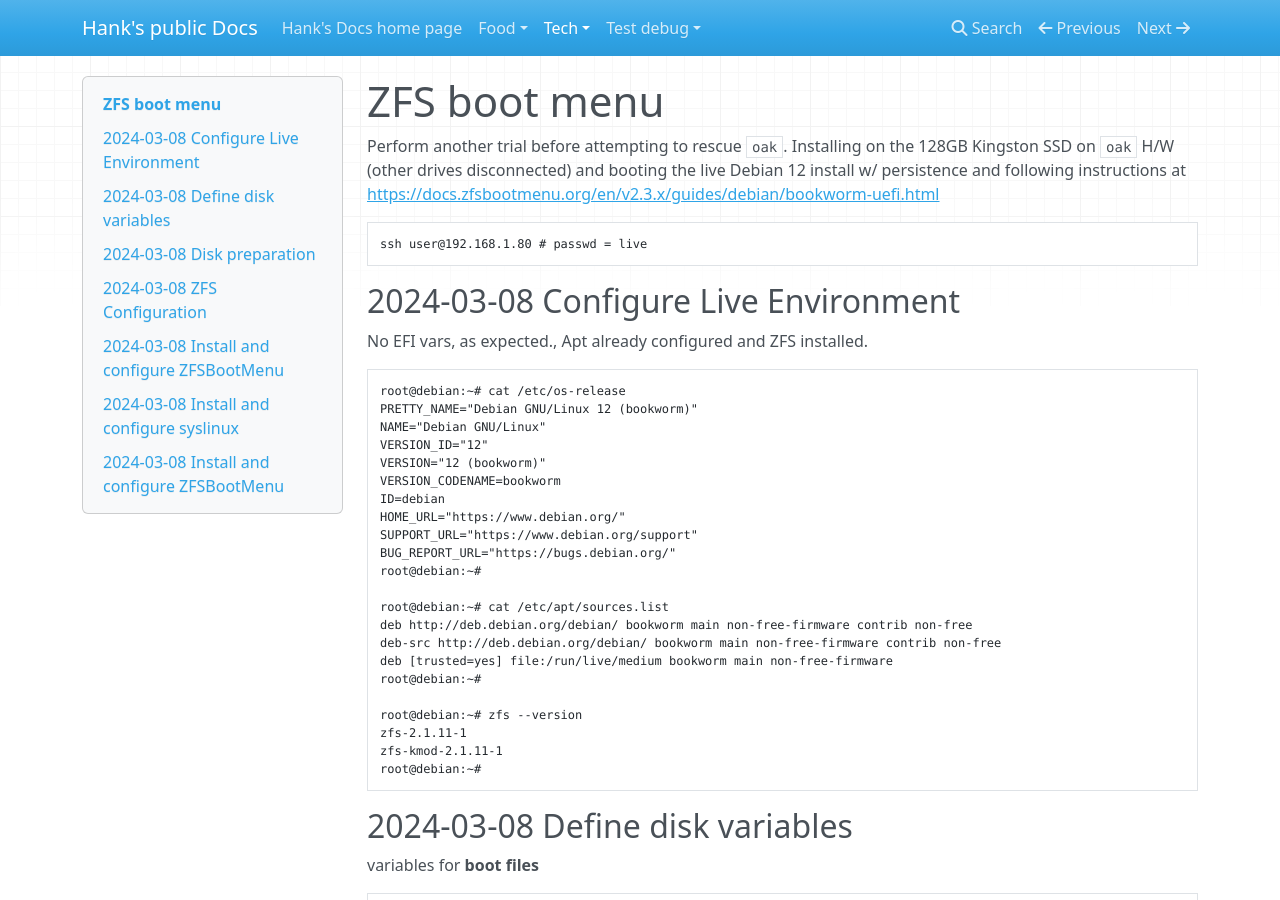
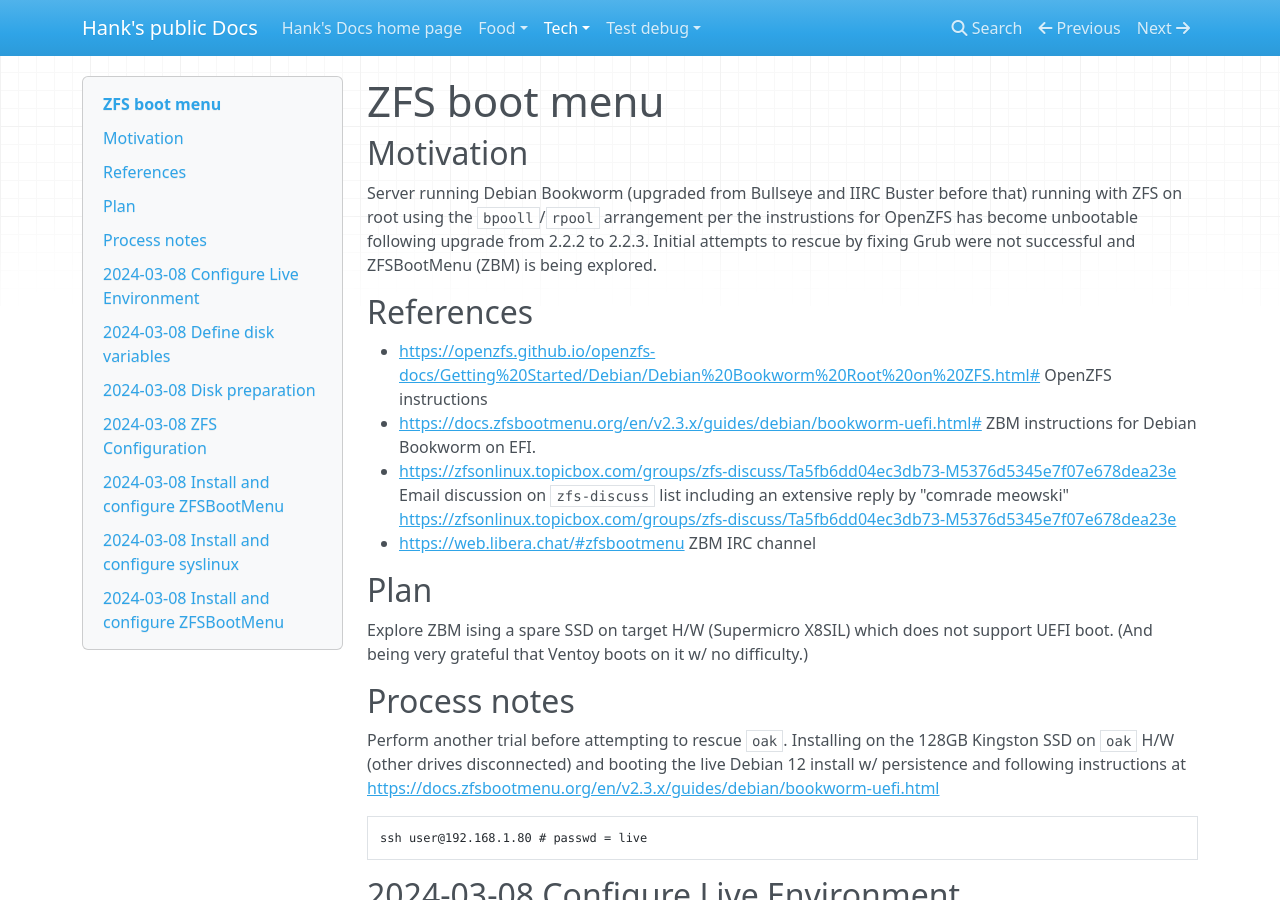
Before and after one commit to HankB/MkDocs-blog, an MkDocs documentation site: the page built from docs/tech/ZFS-boot-menu.md, in a window 1280 px wide and 900 px high. Built offline with MkDocs 1.6.1, drawn with Linux system fonts in a browser that asks for light colours; nearby versions of some CDN libraries.

Commit message:
motivation, references, plan

```diff
--- a/docs/tech/ZFS-boot-menu.md
+++ b/docs/tech/ZFS-boot-menu.md
@@ -1,4 +1,21 @@
 # ZFS boot menu
+
+## Motivation
+
+Server running Debian Bookworm (upgraded from Bullseye and IIRC Buster before that) running with ZFS on root using the `bpooll`/`rpool` arrangement per the instrustions for OpenZFS has become unbootable following upgrade from 2.2.2 to 2.2.3. Initial attempts to rescue by fixing Grub were not successful and ZFSBootMenu (ZBM) is being explored.
+
+## References
+
+* <https://openzfs.github.io/openzfs-docs/Getting%20Started/Debian/Debian%20Bookworm%20Root%20on%20ZFS.html#> OpenZFS instructions
+* <https://docs.zfsbootmenu.org/en/v2.3.x/guides/debian/bookworm-uefi.html#> ZBM instructions for Debian Bookworm on EFI.
+* <https://zfsonlinux.topicbox.com/groups/zfs-discuss/Ta5fb6dd04ec3db73-M5376d5345e7f07e678dea23e> Email discussion on `zfs-discuss` list including an extensive reply by "comrade meowski" <https://zfsonlinux.topicbox.com/groups/zfs-discuss/Ta5fb6dd04ec3db73-M5376d5345e7f07e678dea23e>
+* <https://web.libera.chat/#zfsbootmenu> ZBM IRC channel
+
+## Plan
+
+Explore ZBM ising a spare SSD on target H/W (Supermicro X8SIL) which does not support UEFI boot. (And being very grateful that Ventoy boots on it w/ no difficulty.)
+
+## Process notes
 
 Perform another trial before attempting to rescue `oak`. Installing on the 128GB Kingston SSD on `oak` H/W (other drives disconnected) and booting the live Debian 12 install w/ persistence and following instructions at <https://docs.zfsbootmenu.org/en/v2.3.x/guides/debian/bookworm-uefi.html>
 
```
